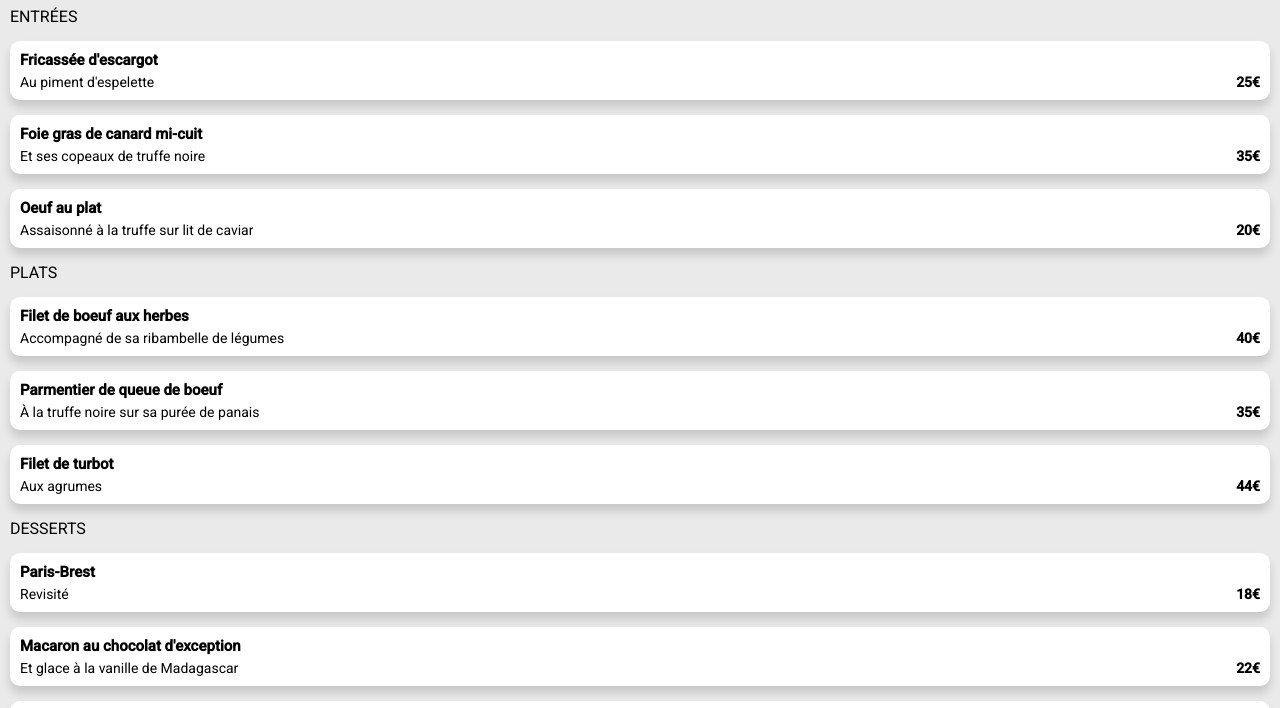
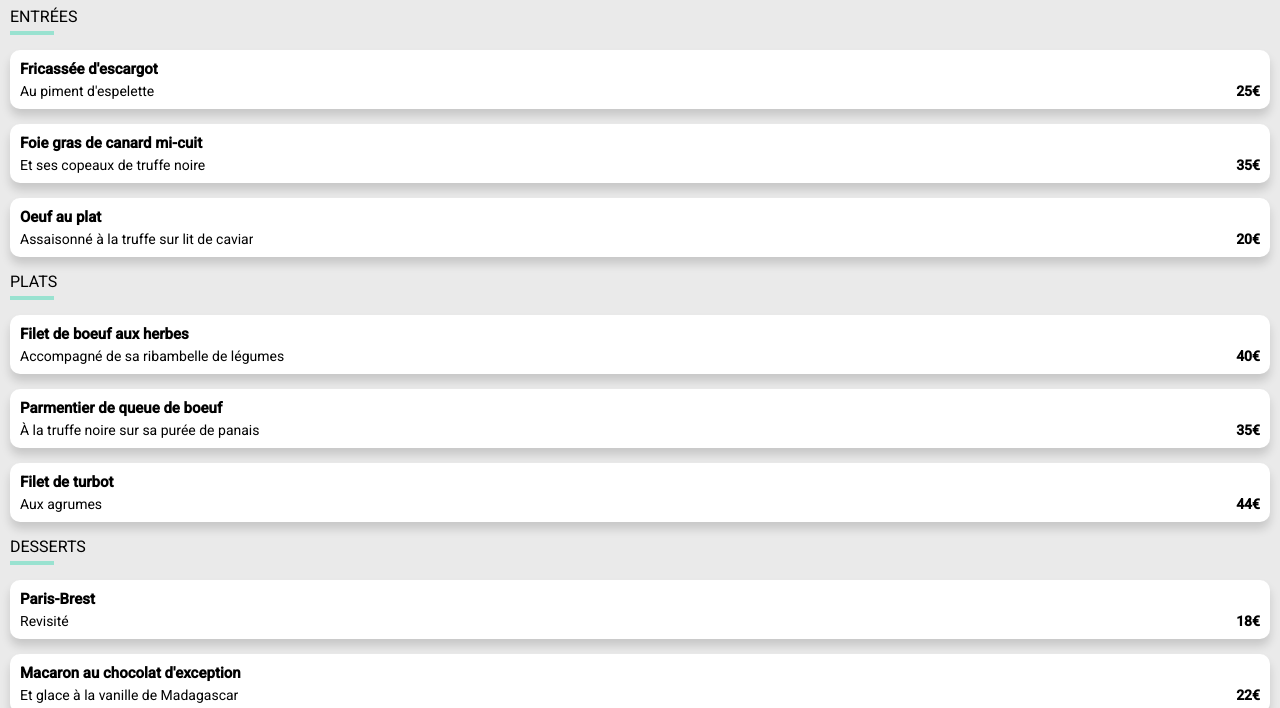
Before and after one commit to cedzar/zarza_cedric_ohmyfood, a website: page pages/palette.html in a window 1280 px wide. Shown: the part 309-1017 px from the top of the page. Drawn offline with Linux system fonts and the light colour scheme; a web font is replaced by a local one.

Commit message:
Ajout du separateur vert sur les pages restaurant

```diff
--- a/css/pages.scss
+++ b/css/pages.scss
@@ -111,3 +111,8 @@ body{
         text-decoration: none;
     }
 }
+.separator-title{
+    border: #99E2D0 2px solid;
+    max-width: 40px;
+    margin-top: 5px;
+}
--- a/pages/palette.html
+++ b/pages/palette.html
@@ -44,6 +44,7 @@
             <!-- Entrées -->
                 <div class="section-cont">
                     <div class="section-title">ENTRÉES</div>
+                    <div class="separator-title"></div>
                     <a href="#"><div class="card-uni">
                         <div class="card-title">Fricassée d'escargot</div>
                         <div class="d-p-flex">
@@ -69,6 +70,7 @@
             <!-- Plats -->
             <div class="section-cont">
                 <div class="section-title">PLATS</div>
+                <div class="separator-title"></div>
                 <a href="#"><div class="card-uni">
                     <div class="card-title">Filet de boeuf aux herbes</div>
                     <div class="d-p-flex">
@@ -94,6 +96,7 @@
             <!-- Dessert -->
             <div class="section-cont">
                 <div class="section-title">DESSERTS</div>
+                <div class="separator-title"></div>
                 <a href="#"><div class="card-uni">
                     <div class="card-title">Paris-Brest</div>
                     <div class="d-p-flex">
```
Also changed, not shown: css/pages.css, 1 other file.
